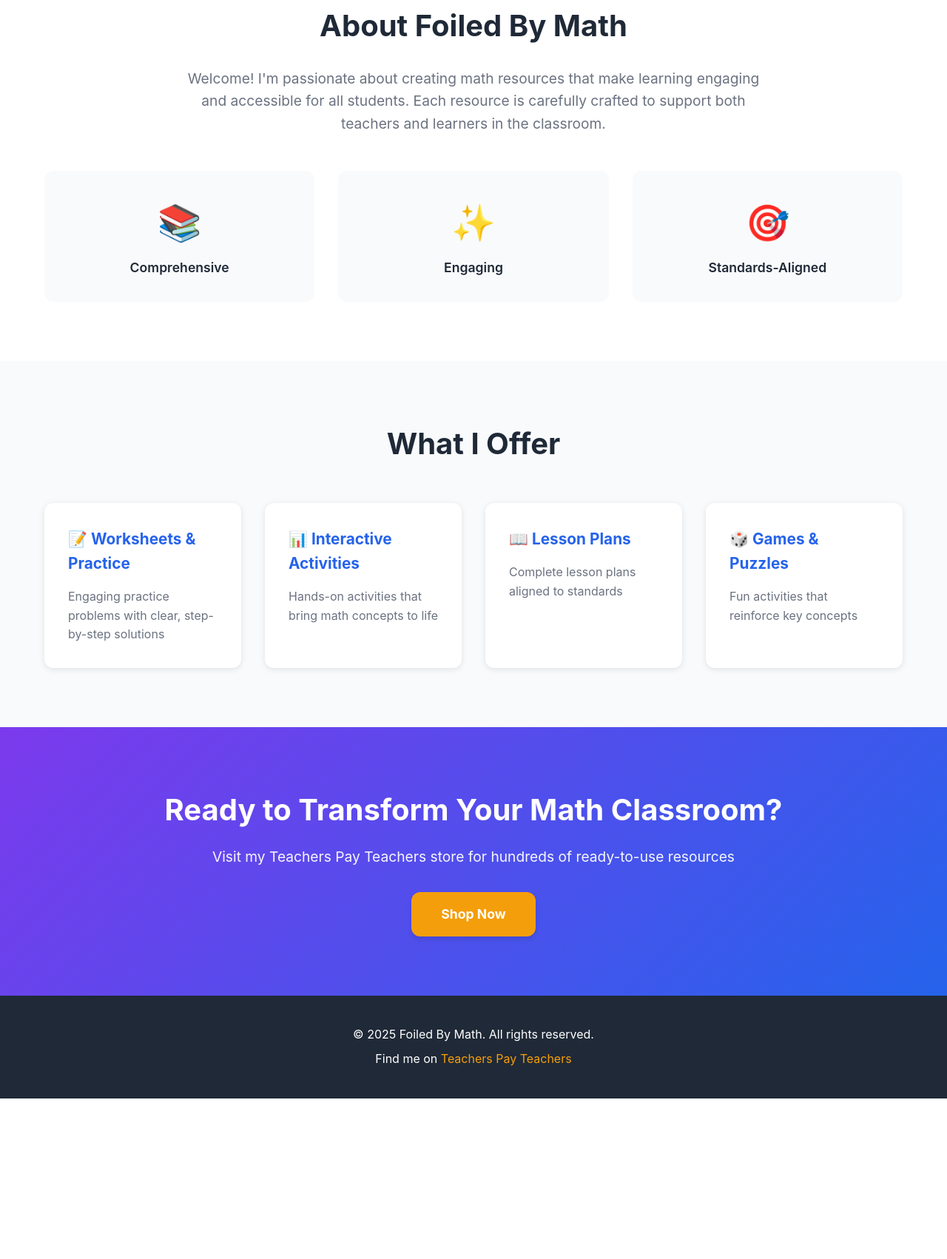
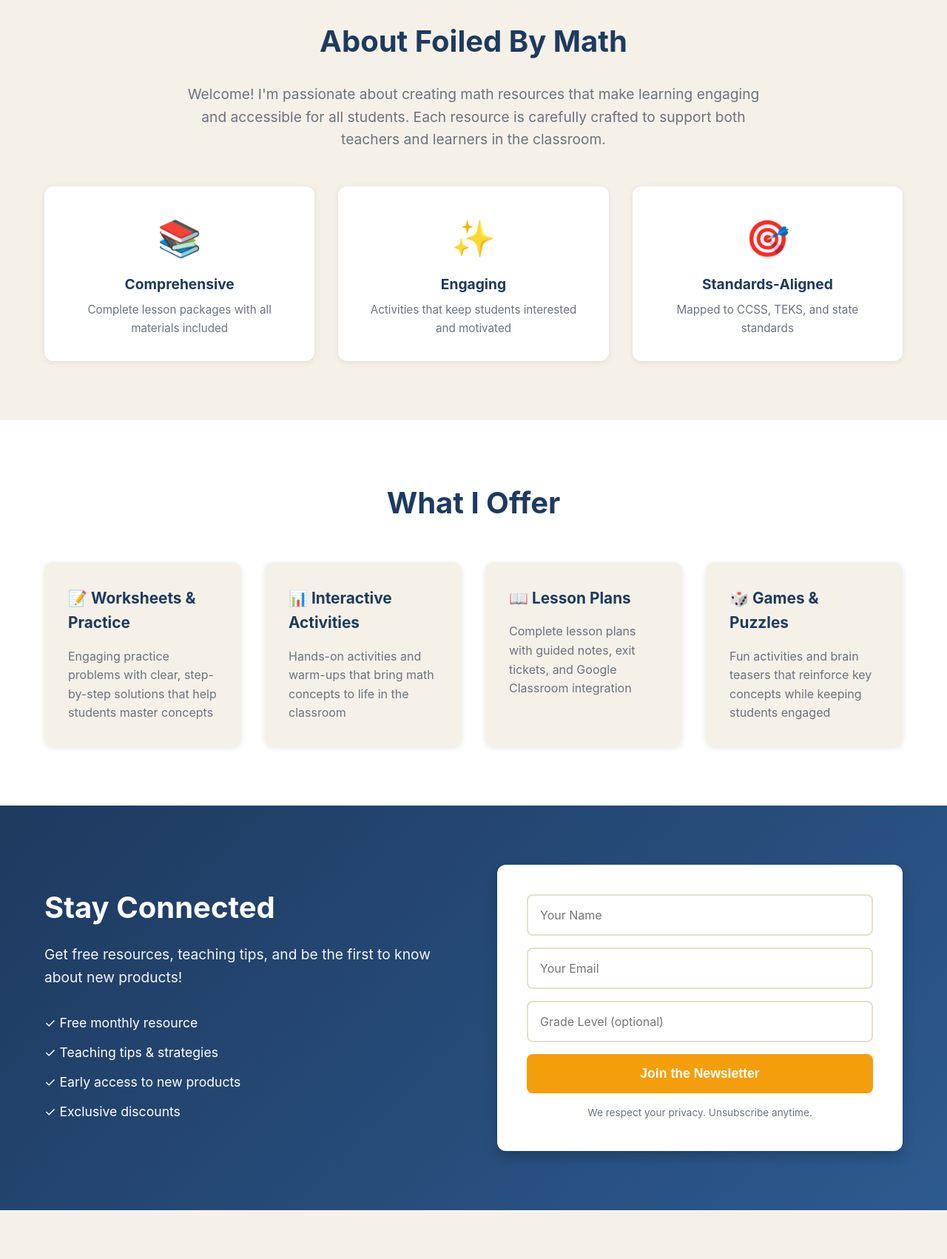
Before and after one commit to acapretto/foiledbymath-site, a plain HTML site: page index.html in a window 1280 px wide. Shown: the part 558-2260 px from the top of the page at 74% size. Before the commit the page ends 2043 px from the top, so only its background shows below. Drawn offline with Linux system fonts and the light colour scheme.

Commit message:
Add logo, brand colors (navy/cream), and newsletter signup form

```diff
--- a/index.html
+++ b/index.html
@@ -3,7 +3,8 @@
 <head>
     <meta charset="UTF-8">
     <meta name="viewport" content="width=device-width, initial-scale=1.0">
-    <meta name="description" content="Foiled By Math - High-quality math resources for teachers and students">
+    <meta name="description" content="Foiled By Math - High-quality math resources for teachers and students. Engaging worksheets, activities, and lesson plans aligned to standards.">
+    <meta name="keywords" content="math resources, teachers pay teachers, math worksheets, algebra, geometry, lesson plans">
     <title>Foiled By Math | Math Resources for Teachers</title>
     <link rel="stylesheet" href="styles.css">
 </head>
@@ -12,11 +13,12 @@
         <nav class="navbar">
             <div class="container">
                 <div class="logo">
-                    <h1>🎓 Foiled By Math</h1>
+                    <img src="logo.png" alt="Foiled By Math Logo" class="logo-img">
                 </div>
                 <ul class="nav-links">
                     <li><a href="#about">About</a></li>
                     <li><a href="#resources">Resources</a></li>
+                    <li><a href="#newsletter">Newsletter</a></li>
                     <li><a href="https://www.teacherspayteachers.com/Store/Foiled-By-Math" target="_blank" class="cta-button">Visit My Store</a></li>
                 </ul>
             </div>
@@ -27,8 +29,8 @@
         <section class="hero">
             <div class="container">
                 <div class="hero-content">
-                    <h2>Making Math Accessible</h2>
-                    <p class="tagline">High-quality, engaging math resources designed by teachers, for teachers</p>
+                    <h2>Making Math Accessible & Engaging</h2>
+                    <p class="tagline">High-quality resources designed by teachers, for teachers</p>
                     <a href="https://www.teacherspayteachers.com/Store/Foiled-By-Math" target="_blank" class="cta-button-large">Explore Resources</a>
                 </div>
             </div>
@@ -42,14 +44,17 @@
                     <div class="stat">
                         <h3>📚</h3>
                         <p>Comprehensive</p>
+                        <span>Complete lesson packages with all materials included</span>
                     </div>
                     <div class="stat">
                         <h3>✨</h3>
                         <p>Engaging</p>
+                        <span>Activities that keep students interested and motivated</span>
                     </div>
                     <div class="stat">
                         <h3>🎯</h3>
                         <p>Standards-Aligned</p>
+                        <span>Mapped to CCSS, TEKS, and state standards</span>
                     </div>
                 </div>
             </div>
@@ -61,19 +66,45 @@
                 <div class="resource-grid">
                     <div class="resource-card">
                         <h3>📝 Worksheets & Practice</h3>
-                        <p>Engaging practice problems with clear, step-by-step solutions</p>
+                        <p>Engaging practice problems with clear, step-by-step solutions that help students master concepts</p>
                     </div>
                     <div class="resource-card">
                         <h3>📊 Interactive Activities</h3>
-                        <p>Hands-on activities that bring math concepts to life</p>
+                        <p>Hands-on activities and warm-ups that bring math concepts to life in the classroom</p>
                     </div>
                     <div class="resource-card">
                         <h3>📖 Lesson Plans</h3>
-                        <p>Complete lesson plans aligned to standards</p>
+                        <p>Complete lesson plans with guided notes, exit tickets, and Google Classroom integration</p>
                     </div>
                     <div class="resource-card">
                         <h3>🎲 Games & Puzzles</h3>
-                        <p>Fun activities that reinforce key concepts</p>
+                        <p>Fun activities and brain teasers that reinforce key concepts while keeping students engaged</p>
+                    </div>
+                </div>
+            </div>
+        </section>
+
+        <section id="newsletter" class="newsletter">
+            <div class="container">
+                <div class="newsletter-content">
+                    <div class="newsletter-text">
+                        <h2>Stay Connected</h2>
+                        <p>Get free resources, teaching tips, and be the first to know about new products!</p>
+                        <ul class="benefits-list">
+                            <li>✓ Free monthly resource</li>
+                            <li>✓ Teaching tips & strategies</li>
+                            <li>✓ Early access to new products</li>
+                            <li>✓ Exclusive discounts</li>
+                        </ul>
+                    </div>
+                    <div class="newsletter-form">
+                        <form action="https://formspree.io/f/YOUR_FORM_ID" method="POST" class="signup-form">
+                            <input type="text" name="name" placeholder="Your Name" required>
+                            <input type="email" name="email" placeholder="Your Email" required>
+                            <input type="text" name="grade" placeholder="Grade Level (optional)">
+                            <button type="submit" class="submit-button">Join the Newsletter</button>
+                            <p class="privacy-note">We respect your privacy. Unsubscribe anytime.</p>
+                        </form>
                     </div>
                 </div>
             </div>
@@ -90,8 +121,15 @@
 
     <footer>
         <div class="container">
-            <p>&copy; 2025 Foiled By Math. All rights reserved.</p>
-            <p>Find me on <a href="https://www.teacherspayteachers.com/Store/Foiled-By-Math" target="_blank">Teachers Pay Teachers</a></p>
+            <div class="footer-content">
+                <div class="footer-logo">
+                    <img src="logo.png" alt="Foiled By Math" class="footer-logo-img">
+                </div>
+                <div class="footer-links">
+                    <p>&copy; 2025 Foiled By Math. All rights reserved.</p>
+                    <p>Find me on <a href="https://www.teacherspayteachers.com/Store/Foiled-By-Math" target="_blank">Teachers Pay Teachers</a></p>
+                </div>
+            </div>
         </div>
     </footer>
 </body>
--- a/styles.css
+++ b/styles.css
@@ -5,12 +5,14 @@
 }
 
 :root {
-    --primary-color: #2563eb;
-    --secondary-color: #7c3aed;
-    --accent-color: #f59e0b;
+    --navy: #1e3a5f;
+    --navy-light: #2d5a8f;
+    --cream: #f5f1e8;
+    --cream-dark: #e8dfc9;
+    --accent-orange: #f59e0b;
+    --accent-coral: #ff6b6b;
     --text-dark: #1f2937;
     --text-light: #6b7280;
-    --bg-light: #f9fafb;
     --white: #ffffff;
 }
 
@@ -30,7 +32,7 @@ body {
 .navbar {
     background: var(--white);
     box-shadow: 0 2px 4px rgba(0,0,0,0.1);
-    padding: 1rem 0;
+    padding: 0.75rem 0;
     position: sticky;
     top: 0;
     z-index: 100;
@@ -42,9 +44,9 @@ body {
     align-items: center;
 }
 
-.logo h1 {
-    font-size: 1.5rem;
-    color: var(--primary-color);
+.logo-img {
+    height: 60px;
+    width: auto;
 }
 
 .nav-links {
@@ -62,12 +64,12 @@ body {
 }
 
 .nav-links a:hover {
-    color: var(--primary-color);
+    color: var(--navy);
 }
 
 /* Buttons */
 .cta-button {
-    background: var(--primary-color);
+    background: var(--navy);
     color: var(--white) !important;
     padding: 0.5rem 1.5rem;
     border-radius: 8px;
@@ -77,13 +79,13 @@ body {
 }
 
 .cta-button:hover {
-    background: var(--secondary-color);
+    background: var(--navy-light);
     transform: translateY(-2px);
 }
 
 .cta-button-large {
     display: inline-block;
-    background: var(--accent-color);
+    background: var(--accent-orange);
     color: var(--white);
     padding: 1rem 2.5rem;
     border-radius: 12px;
@@ -102,7 +104,7 @@ body {
 
 /* Hero Section */
 .hero {
-    background: linear-gradient(135deg, var(--primary-color) 0%, var(--secondary-color) 100%);
+    background: linear-gradient(135deg, var(--navy) 0%, var(--navy-light) 100%);
     color: var(--white);
     padding: 6rem 0;
     text-align: center;
@@ -123,14 +125,14 @@ body {
 /* About Section */
 .about {
     padding: 5rem 0;
-    background: var(--white);
+    background: var(--cream);
     text-align: center;
 }
 
 .about h2 {
     font-size: 2.5rem;
     margin-bottom: 1.5rem;
-    color: var(--text-dark);
+    color: var(--navy);
 }
 
 .about > .container > p {
@@ -142,16 +144,17 @@ body {
 
 .stats {
     display: grid;
-    grid-template-columns: repeat(auto-fit, minmax(200px, 1fr));
+    grid-template-columns: repeat(auto-fit, minmax(250px, 1fr));
     gap: 2rem;
     margin-top: 3rem;
 }
 
 .stat {
     padding: 2rem;
-    background: var(--bg-light);
+    background: var(--white);
     border-radius: 12px;
     transition: transform 0.3s;
+    box-shadow: 0 2px 8px rgba(0,0,0,0.08);
 }
 
 .stat:hover {
@@ -164,22 +167,29 @@ body {
 }
 
 .stat p {
-    font-size: 1.1rem;
-    color: var(--text-dark);
-    font-weight: 600;
+    font-size: 1.2rem;
+    color: var(--navy);
+    font-weight: 700;
+    margin-bottom: 0.5rem;
+}
+
+.stat span {
+    font-size: 0.95rem;
+    color: var(--text-light);
+    display: block;
 }
 
 /* Resources Section */
 .resources {
     padding: 5rem 0;
-    background: var(--bg-light);
+    background: var(--white);
 }
 
 .resources h2 {
     font-size: 2.5rem;
     text-align: center;
     margin-bottom: 3rem;
-    color: var(--text-dark);
+    color: var(--navy);
 }
 
 .resource-grid {
@@ -189,7 +199,7 @@ body {
 }
 
 .resource-card {
-    background: var(--white);
+    background: var(--cream);
     padding: 2rem;
     border-radius: 12px;
     box-shadow: 0 2px 8px rgba(0,0,0,0.1);
@@ -204,7 +214,7 @@ body {
 .resource-card h3 {
     font-size: 1.3rem;
     margin-bottom: 1rem;
-    color: var(--primary-color);
+    color: var(--navy);
 }
 
 .resource-card p {
@@ -212,10 +222,95 @@ body {
     line-height: 1.6;
 }
 
+/* Newsletter Section */
+.newsletter {
+    background: linear-gradient(135deg, var(--navy) 0%, var(--navy-light) 100%);
+    color: var(--white);
+    padding: 5rem 0;
+}
+
+.newsletter-content {
+    display: grid;
+    grid-template-columns: 1fr 1fr;
+    gap: 4rem;
+    align-items: center;
+}
+
+.newsletter-text h2 {
+    font-size: 2.5rem;
+    margin-bottom: 1rem;
+    color: var(--white);
+}
+
+.newsletter-text p {
+    font-size: 1.2rem;
+    margin-bottom: 2rem;
+    opacity: 0.95;
+}
+
+.benefits-list {
+    list-style: none;
+    padding: 0;
+}
+
+.benefits-list li {
+    font-size: 1.1rem;
+    margin-bottom: 0.75rem;
+    padding-left: 0;
+}
+
+.signup-form {
+    background: var(--white);
+    padding: 2.5rem;
+    border-radius: 12px;
+    box-shadow: 0 8px 16px rgba(0,0,0,0.2);
+}
+
+.signup-form input {
+    width: 100%;
+    padding: 1rem;
+    margin-bottom: 1rem;
+    border: 2px solid var(--cream-dark);
+    border-radius: 8px;
+    font-size: 1rem;
+    font-family: inherit;
+    transition: border-color 0.3s;
+}
+
+.signup-form input:focus {
+    outline: none;
+    border-color: var(--navy);
+}
+
+.submit-button {
+    width: 100%;
+    padding: 1rem;
+    background: var(--accent-orange);
+    color: var(--white);
+    border: none;
+    border-radius: 8px;
+    font-size: 1.1rem;
+    font-weight: 700;
+    cursor: pointer;
+    transition: background 0.3s, transform 0.2s;
+}
+
+.submit-button:hover {
+    background: #ea580c;
+    transform: translateY(-2px);
+}
+
+.privacy-note {
+    margin-top: 1rem;
+    font-size: 0.85rem;
+    color: var(--text-light);
+    text-align: center;
+}
+
 /* CTA Section */
 .cta-section {
-    background: linear-gradient(135deg, var(--secondary-color) 0%, var(--primary-color) 100%);
-    color: var(--white);
+    background: var(--cream);
+    color: var(--navy);
     padding: 5rem 0;
     text-align: center;
 }
@@ -228,23 +323,40 @@ body {
 .cta-section p {
     font-size: 1.2rem;
     margin-bottom: 2rem;
-    opacity: 0.95;
+    color: var(--text-dark);
 }
 
 /* Footer */
 footer {
-    background: var(--text-dark);
+    background: var(--navy);
     color: var(--white);
-    padding: 2rem 0;
-    text-align: center;
+    padding: 3rem 0 2rem;
 }
 
-footer p {
+.footer-content {
+    display: flex;
+    justify-content: space-between;
+    align-items: center;
+    flex-wrap: wrap;
+    gap: 2rem;
+}
+
+.footer-logo-img {
+    height: 50px;
+    width: auto;
+    filter: brightness(0) invert(1);
+}
+
+.footer-links {
+    text-align: right;
+}
+
+.footer-links p {
     margin: 0.5rem 0;
 }
 
 footer a {
-    color: var(--accent-color);
+    color: var(--accent-orange);
     text-decoration: none;
 }
 
@@ -264,6 +376,10 @@ footer a:hover {
         gap: 1rem;
     }
 
+    .logo-img {
+        height: 50px;
+    }
+
     .hero h2 {
         font-size: 2rem;
     }
@@ -274,6 +390,7 @@ footer a:hover {
 
     .about h2,
     .resources h2,
+    .newsletter-text h2,
     .cta-section h2 {
         font-size: 1.8rem;
     }
@@ -281,4 +398,18 @@ footer a:hover {
     .stats {
         grid-template-columns: 1fr;
     }
+
+    .newsletter-content {
+        grid-template-columns: 1fr;
+        gap: 2rem;
+    }
+
+    .footer-content {
+        flex-direction: column;
+        text-align: center;
+    }
+
+    .footer-links {
+        text-align: center;
+    }
 }
```
Also changed, not shown: 2 other files.
